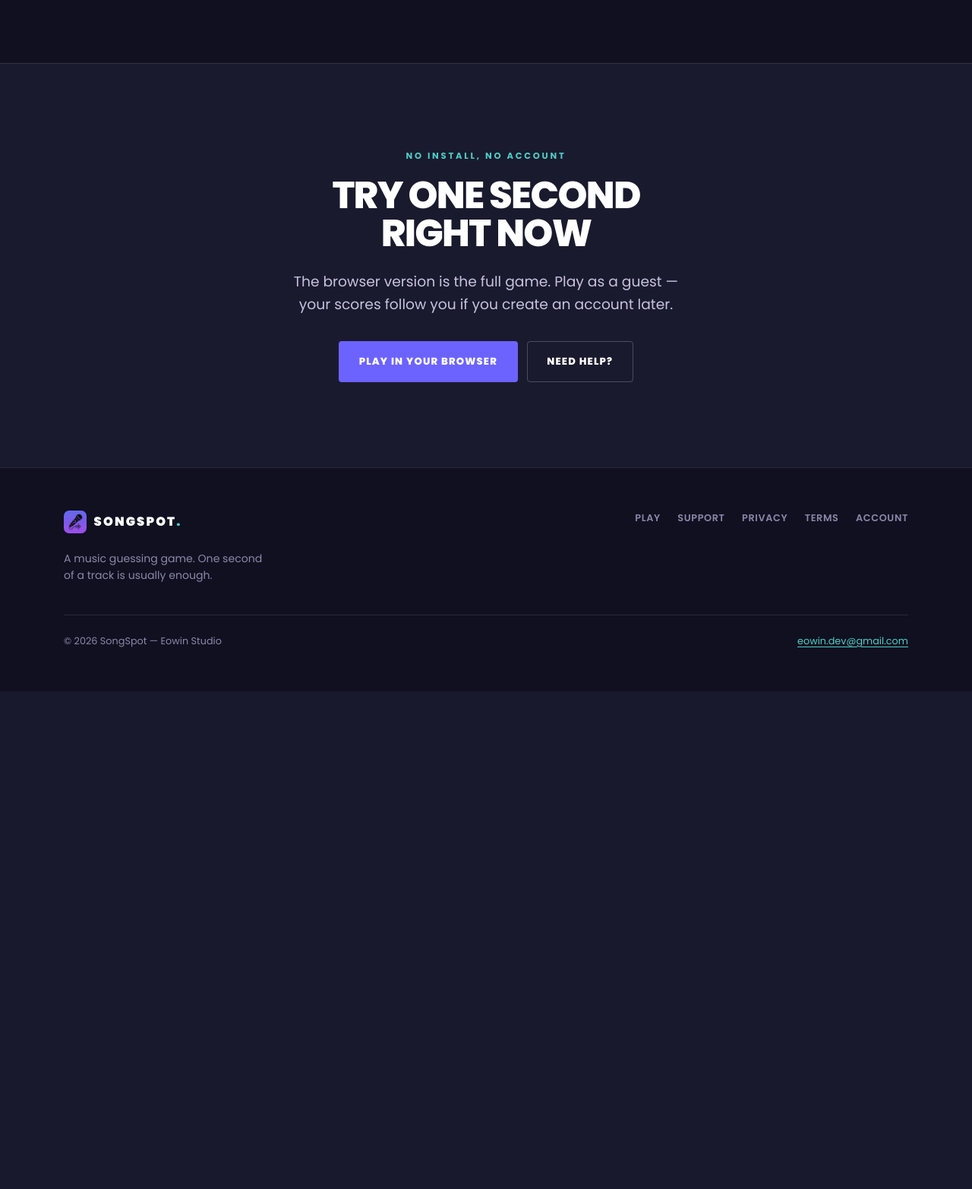
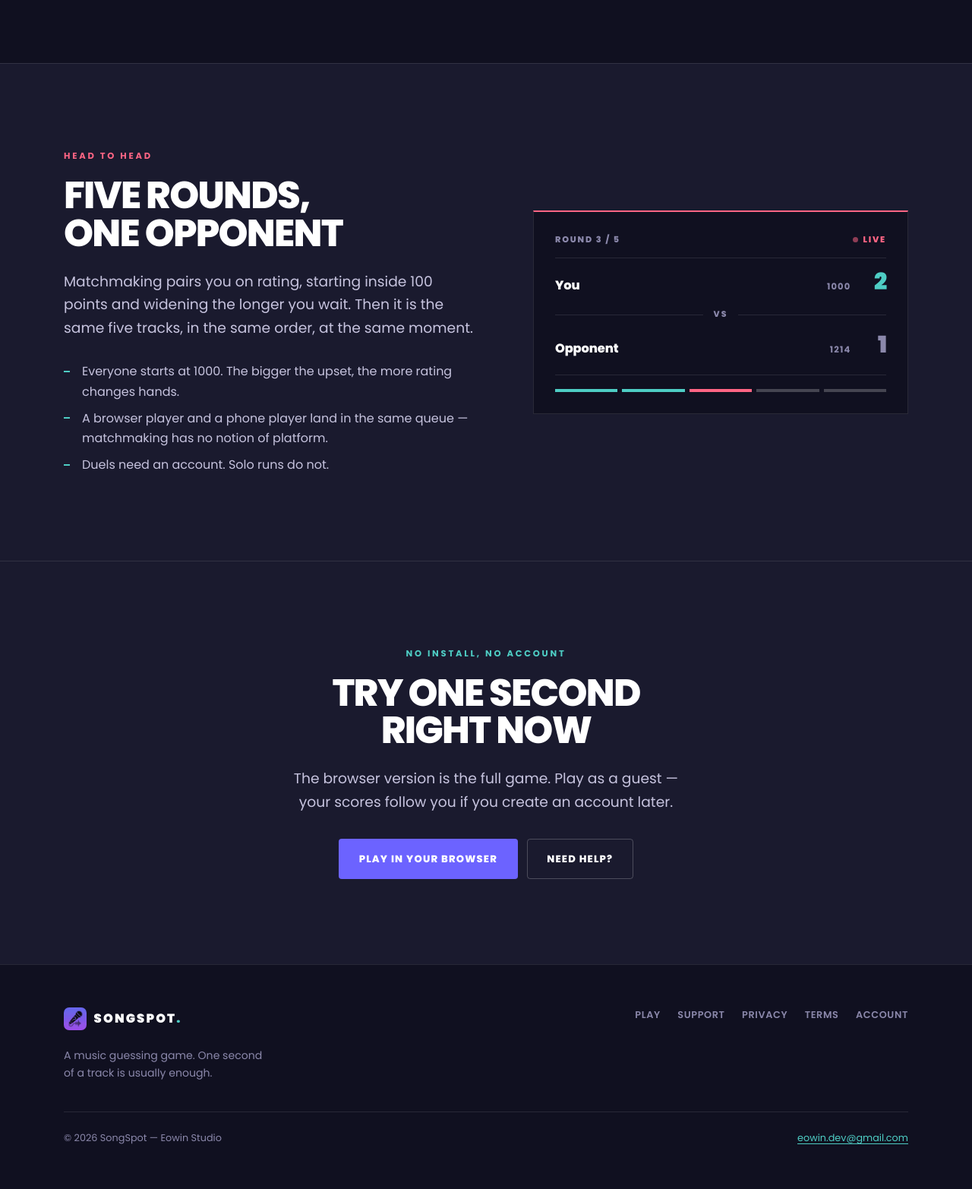
Before and after one commit to Eowiin/SongSpot, a Django app: page / in a window 1280 px wide. Shown: the part 2623-4188 px from the top of the page at 76% size. Before the commit the page ends 3533 px from the top, so only its background shows below. Run offline with Django 5.2, Linux system fonts and the light colour scheme.

Commit message:
feat(site): give 1v1 a section, drop the purchases that do not exist
1v1 only appeared as a stat in the hero facts row, which undersold a whole
mode. It now has a band of its own, between the difficulty band and the closing
call to action, with a duel scoreboard built in CSS.

The figures are the real ones rather than invented: five rounds
(TOTAL_ROUNDS in game/consumers.py and DuelMatch.total_rounds), ratings
starting at 1000 (UserElo.elo), and matchmaking opening at a 100-point spread
that widens by 50 the longer a player waits (MatchmakingConsumer). The
cross-platform claim is structural — the queue has no platform field — and
duels needing an account matches the guard in home_screen.dart.

The support page listed "Purchases and coin balances" among common requests.
There are no purchases: no billing dependency in pubspec.yaml, no coin or
balance field on the User model, and pack_bundle.dart is referenced by no
screen or provider. It offered users a category of problem they cannot have,
so it is replaced with one they do report — a snippet that will not play.

Note: privacy.html and terms.html still describe purchases, virtual currency
and rewarded ads. Left alone deliberately, because a privacy policy may
legitimately pre-declare planned monetisation and the branches for it exist.
Worth a decision rather than a silent edit.

Co-Authored-By: Claude Opus 5 <noreply@anthropic.com>
Claude-Session: https://claude.ai/code/session_013Ab6JHnWqLghLs6v4Pb9rZ

```diff
--- a/songspot_backend/templates/site/index.html
+++ b/songspot_backend/templates/site/index.html
@@ -315,6 +315,125 @@
       color: var(--ink-3);
     }
 
+    /* Head to head -------------------------------------------------- */
+
+    .duel-grid {
+      display: grid;
+      grid-template-columns: minmax(0, 1.05fr) minmax(0, 0.95fr);
+      gap: clamp(2rem, 6vw, 4.5rem);
+      align-items: center;
+    }
+
+    .duel-grid .lede { margin-top: 1.5rem; }
+    .duel-grid .list { margin-top: 1.75rem; }
+
+    .versus {
+      border: 1px solid var(--line);
+      border-top: 2px solid var(--secondary);
+      background: var(--bg-deep);
+      padding: clamp(1.25rem, 3vw, 1.75rem);
+    }
+
+    .versus-head {
+      display: flex;
+      align-items: center;
+      justify-content: space-between;
+      padding-bottom: 0.9rem;
+      border-bottom: 1px solid var(--line);
+      font-size: 0.7rem;
+      font-weight: 800;
+      letter-spacing: 0.16em;
+      text-transform: uppercase;
+      color: var(--ink-3);
+    }
+
+    .versus-live {
+      display: inline-flex;
+      align-items: center;
+      gap: 0.4rem;
+      color: var(--secondary);
+    }
+
+    .versus-live::before {
+      content: "";
+      width: 7px;
+      height: 7px;
+      border-radius: 50%;
+      background: var(--secondary);
+      animation: blink 1.4s ease-in-out infinite;
+    }
+
+    @keyframes blink { 50% { opacity: 0.25; } }
+
+    .versus-row {
+      display: grid;
+      grid-template-columns: minmax(0, 1fr) auto auto;
+      align-items: baseline;
+      gap: 0.9rem;
+      padding: 1rem 0;
+    }
+
+    .versus-name {
+      font-weight: 800;
+      font-size: 1.02rem;
+      letter-spacing: -0.01em;
+    }
+
+    .versus-elo {
+      font-size: 0.72rem;
+      font-weight: 700;
+      letter-spacing: 0.1em;
+      text-transform: uppercase;
+      color: var(--ink-3);
+    }
+
+    .versus-score {
+      min-width: 1.6ch;
+      text-align: right;
+      font-weight: 900;
+      font-size: 1.9rem;
+      line-height: 1;
+      letter-spacing: -0.04em;
+      color: var(--accent);
+    }
+
+    .versus-row.is-opponent .versus-score { color: var(--ink-3); }
+
+    .versus-split {
+      display: flex;
+      align-items: center;
+      gap: 0.85rem;
+      color: var(--ink-3);
+      font-size: 0.68rem;
+      font-weight: 800;
+      letter-spacing: 0.2em;
+    }
+
+    .versus-split::before,
+    .versus-split::after {
+      content: "";
+      flex: 1;
+      height: 1px;
+      background: var(--line);
+    }
+
+    .versus-pips {
+      display: flex;
+      gap: 6px;
+      margin-top: 0.35rem;
+      padding-top: 1.1rem;
+      border-top: 1px solid var(--line);
+    }
+
+    .versus-pips i {
+      flex: 1;
+      height: 4px;
+      background: var(--line-strong);
+    }
+
+    .versus-pips i.done { background: var(--accent); }
+    .versus-pips i.now { background: var(--secondary); }
+
     /* Closing CTA -------------------------------------------------- */
 
     .cta { text-align: center; }
@@ -322,6 +441,7 @@
     .cta .btn-row { justify-content: center; }
 
     @media (max-width: 900px) {
+      .duel-grid { grid-template-columns: 1fr; }
       .step { grid-template-columns: minmax(0, 4rem) minmax(0, 1fr); }
       .step .subtitle { grid-column: 2; }
       .step p { grid-column: 2; max-width: none; }
@@ -472,6 +592,46 @@
     </div>
   </section>
 
+  <section class="band">
+    <div class="wrap duel-grid">
+      <div>
+        <span class="kicker kicker--pink">Head to head</span>
+        <h2 class="title">Five rounds,<br>one opponent</h2>
+        <p class="lede">
+          Matchmaking pairs you on rating, starting inside 100 points and widening the longer
+          you wait. Then it is the same five tracks, in the same order, at the same moment.
+        </p>
+        <ul class="list">
+          <li>Everyone starts at 1000. The bigger the upset, the more rating changes hands.</li>
+          <li>A browser player and a phone player land in the same queue — matchmaking has no
+              notion of platform.</li>
+          <li>Duels need an account. Solo runs do not.</li>
+        </ul>
+      </div>
+
+      <div class="versus" role="img" aria-label="A duel in progress: round 3 of 5, you lead 2 to 1.">
+        <div class="versus-head">
+          <span>Round 3 / 5</span>
+          <span class="versus-live">Live</span>
+        </div>
+        <div class="versus-row">
+          <span class="versus-name">You</span>
+          <span class="versus-elo">1000</span>
+          <span class="versus-score">2</span>
+        </div>
+        <div class="versus-split">VS</div>
+        <div class="versus-row is-opponent">
+          <span class="versus-name">Opponent</span>
+          <span class="versus-elo">1214</span>
+          <span class="versus-score">1</span>
+        </div>
+        <div class="versus-pips" aria-hidden="true">
+          <i class="done"></i><i class="done"></i><i class="now"></i><i></i><i></i>
+        </div>
+      </div>
+    </div>
+  </section>
+
   <section class="band cta">
     <div class="wrap">
       <span class="kicker">No install, no account</span>
--- a/songspot_backend/templates/site/support.html
+++ b/songspot_backend/templates/site/support.html
@@ -45,7 +45,7 @@
           <h3>Common requests</h3>
           <ul class="list">
             <li>Login and account recovery.</li>
-            <li>Purchases and coin balances.</li>
+            <li>A snippet that will not play.</li>
             <li>Duel sync, leaderboards, lost sessions.</li>
           </ul>
         </div>
```
